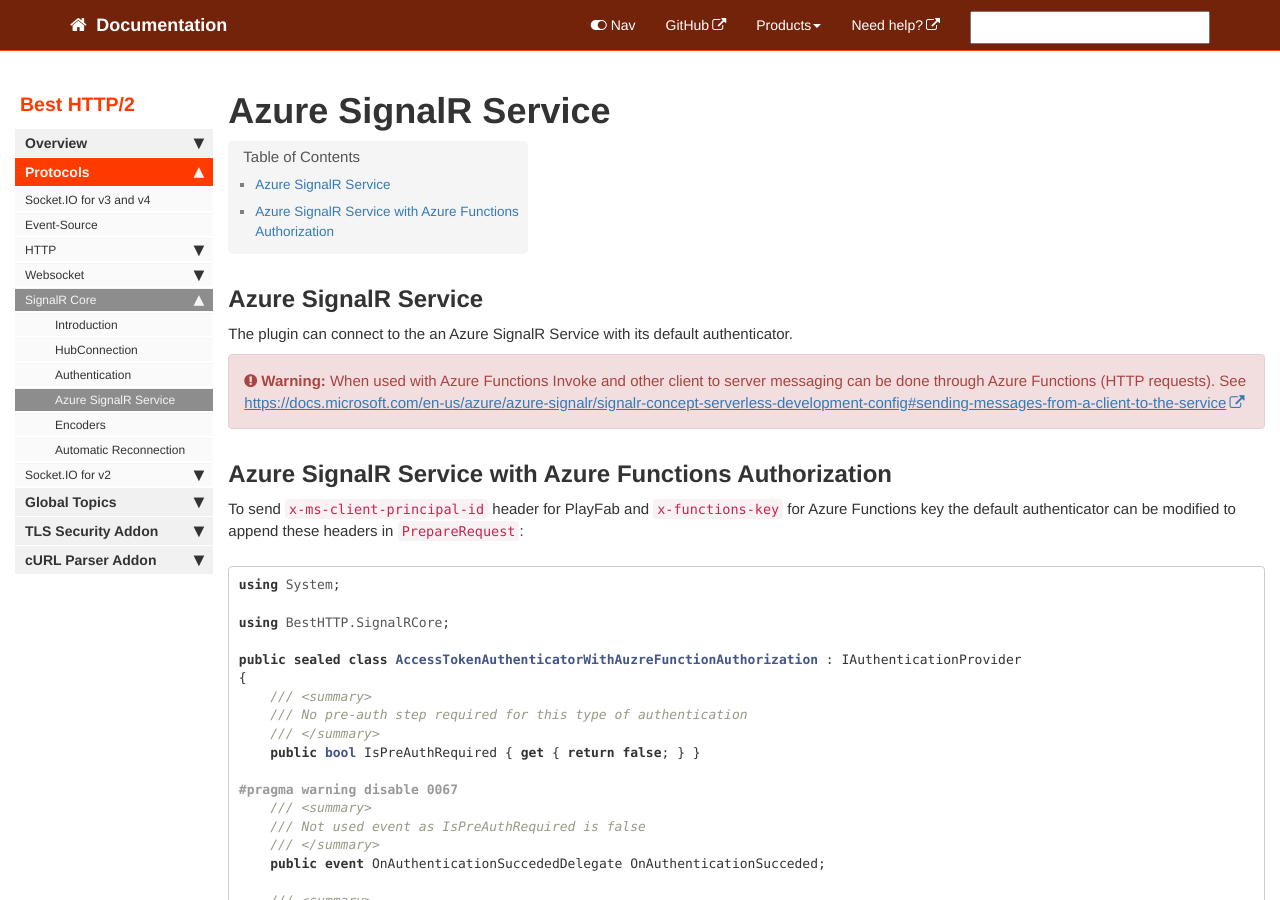
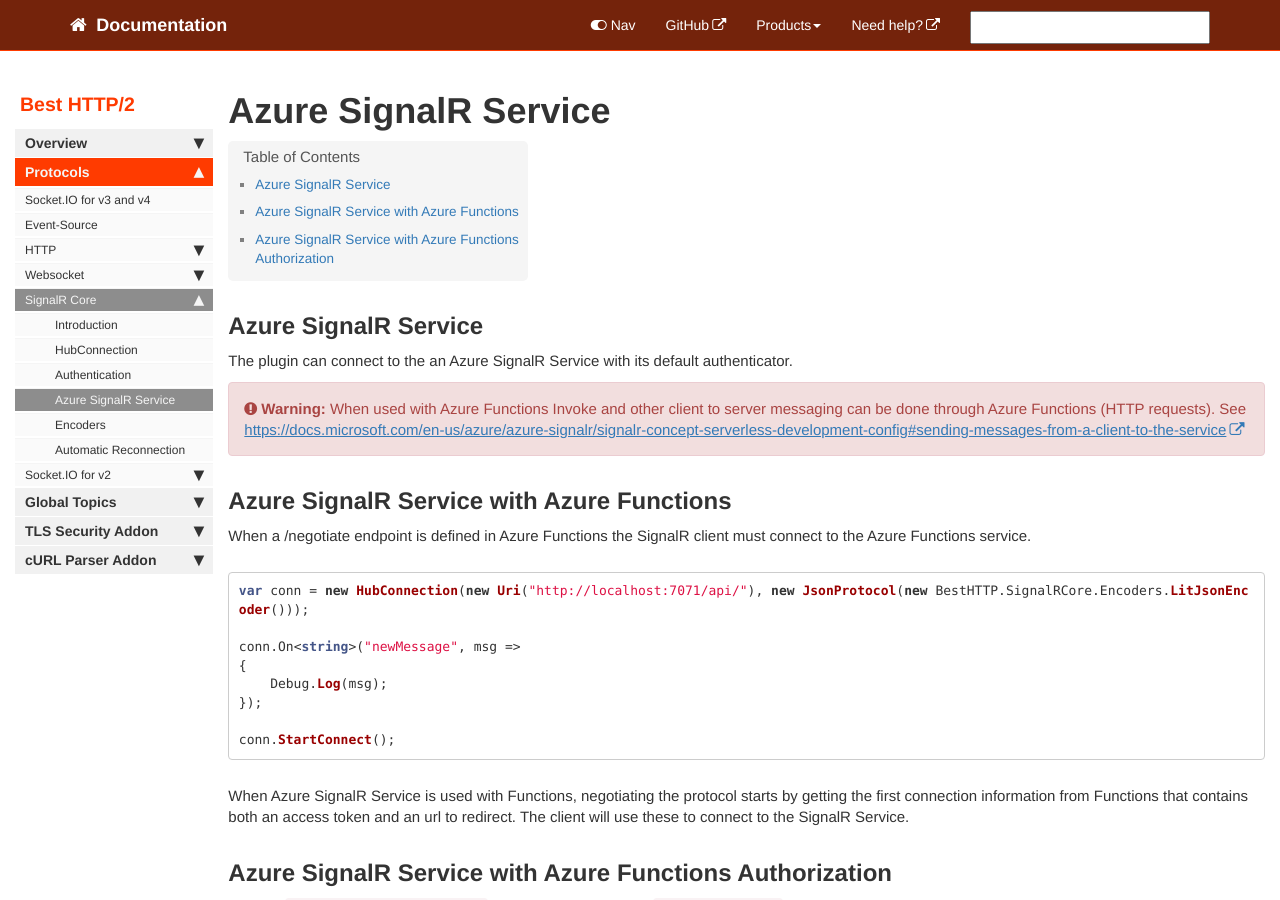
Before and after one commit to Benedicht/BestHTTP-Documentation, a Jekyll site: the page built from pages/best_http2/protocols/signalr_core/AzureSignalRService.md, in a window 1280 px wide and 900 px high. Built offline with Jekyll 4.4.1, drawn with Linux system fonts in a browser that asks for light colours; comment, search, counter and statistics services are not loaded.

Commit message:
More clarification about Azure SignalR Service with Azure Functions

````diff
--- a/pages/best_http2/protocols/signalr_core/AzureSignalRService.md
+++ b/pages/best_http2/protocols/signalr_core/AzureSignalRService.md
@@ -8,6 +8,23 @@
 The plugin can connect to the an Azure SignalR Service with its default authenticator.
 
 {% include warning.html content="When used with Azure Functions Invoke and other client to server messaging can be done through Azure Functions (HTTP requests). See [https://docs.microsoft.com/en-us/azure/azure-signalr/signalr-concept-serverless-development-config#sending-messages-from-a-client-to-the-service](https://docs.microsoft.com/en-us/azure/azure-signalr/signalr-concept-serverless-development-config#sending-messages-from-a-client-to-the-service)" %}
+
+## Azure SignalR Service with Azure Functions
+
+When a /negotiate endpoint is defined in Azure Functions the SignalR client must connect to the Azure Functions service.
+
+```csharp
+var conn = new HubConnection(new Uri("http://localhost:7071/api/"), new JsonProtocol(new BestHTTP.SignalRCore.Encoders.LitJsonEncoder()));
+
+conn.On<string>("newMessage", msg =>
+{
+    Debug.Log(msg);
+});
+
+conn.StartConnect();
+```
+
+When Azure SignalR Service is used with Functions, negotiating the protocol starts by getting the first connection information from Functions that contains both an access token and an url to redirect. The client will use these to connect to the SignalR Service.
 
 ## Azure SignalR Service with Azure Functions Authorization
 
````
